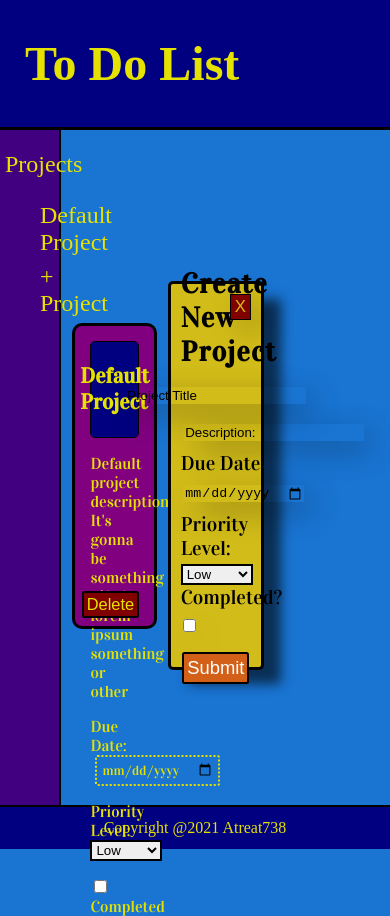
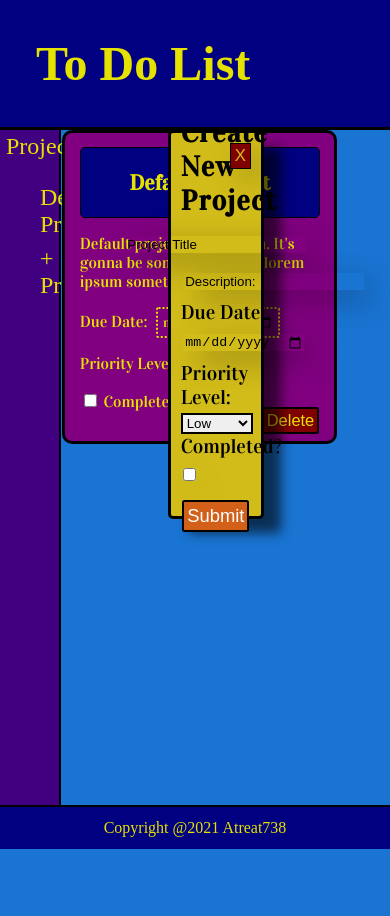
Before and after one commit to Atreat738/To-Do-List, a website built with webpack: page dist/index.html in a window 390 px wide. Both pictures are taken after a click on the item "+ Project". Shown: the top 916 px of the page. After the commit the page ends 849 px from the top, so only its background shows below. Built offline with Linux system fonts and the light colour scheme.

Commit message:
Bug fixes, improved responsiveness

```diff
--- a/package.json
+++ b/package.json
@@ -19,6 +19,8 @@
   },
   "homepage": "https://github.com/Atreat738/To-Do-List#readme",
   "devDependencies": {
+    "css-loader": "^6.5.1",
+    "style-loader": "^3.3.1",
     "webpack": "^5.49.0",
     "webpack-cli": "^4.7.2"
   }
--- a/src/project.js
+++ b/src/project.js
@@ -3,6 +3,7 @@ export default (function addProject() {
     const formModal = document.querySelector('#FormContainer');
     const closeFormBtn = document.querySelector('#CloseForm');
     const formSubmitBtn = document.querySelector('#FormSubmitBtn');
+    const defaultDeleteBtn = document.querySelector('#DefaultDeleteBtn');
 
     const rightContainer = document.querySelector('#RightContainer')
     const sideBarul = document.querySelector('#SideBarul');
@@ -22,6 +23,15 @@ export default (function addProject() {
         e.preventDefault();    //prevents page refresh. Fix once localstorage is implemented
         formModal.style.display = "none";
     })
+
+    // class ToDo {
+    //     constructor(title, descriptionm) {
+    //         this.title = title;
+    //         this.description = description;
+    //     }
+
+
+    // }
 
     formSubmitBtn.addEventListener('click', (e) => {
         e.preventDefault();   //prevents page refresh. Fix once localstorage is implemented
@@ -52,6 +62,7 @@ export default (function addProject() {
             newCard.parentNode.removeChild(newCard);
         })
 
+
         let cardHeader = document.createElement('div');
         cardHeader.classList.add('CardHeader');
         newCard.appendChild(cardHeader);
@@ -62,6 +73,7 @@ export default (function addProject() {
 
         let projectDescription = document.createElement('p');
         projectDescription.textContent = descriptionInput.value;
+        projectDescription.setAttribute('contenteditable', 'true');
         newCard.appendChild(projectDescription);
 
         let dateP = document.createElement('p');
@@ -130,7 +142,6 @@ export default (function addProject() {
                 checkBoxInput.checked = false;
             }
         }
-
     })
 
 })();
--- a/src/style.css
+++ b/src/style.css
@@ -1,72 +1,82 @@
 html, body {
+    background-color: #1974d2;
+    box-sizing: border-box;
+    height: 100%;
+    width: 100%;
     margin: 0;
     padding: 0;
-    width: 100%;
-    height: 100%;
-    box-sizing: border-box;
-    background-color: #1974d2;
 }
 
 header {
     display: flex;
     align-items: center;
     top: 0;
-    height: 15vh;
+    height: 15%;
     width: 100%;
     border-bottom: 3px solid black;
     background-color: navy;
 }
 
 header h1 {
-    margin-left: 25px;
+    margin-left: 0.75em;
     font-size: 3rem;
     color: #e6e200;
 }
 
 #RightContainer {
+    height: 82%;
+    width: 90%;
     position: absolute;
-    display: flex;
-    flex-wrap: wrap;
-    flex-direction: column;
-    justify-content: space-around;
+    display: grid;
+    grid-template-columns: repeat(4, 1fr);
+    gap: 0.5em;
     left: 16vw;
-    width: 90%;
-    height: 82%;
+    overflow-y: scroll;
 }
 
 .CardContainer {
-    position: relative;
+    background-color: #800080;
     border: 3px solid black;
     border-radius: 10px;
-    width: 12.5vw;
-    height: 32vh;
-    margin: 10px;
-    padding: 15px;
+    color: #e6e200;
     font-family: 'Vidaloka', serif;
-    background-color: #800080;
-    color: #e6e200;
+    position: relative;
+    width: 15em;
+    height: 17.5em;
+    padding: 0.9em;
     z-index: 1;
+}
 
+@media (max-width: 1200px) {
+    #RightContainer {
+        grid-template-columns: repeat(3, 1fr);
+    }
+}
+
+@media (max-width: 800px) {
+    #RightContainer {
+        grid-template-columns: repeat(2, 1fr);
+    }
 }
 
 .CardContainer input[type="date"] {
-    font-family: 'Vidaloka', serif;
-    color: #e6e200;
     background: transparent;
     border: 2.5px dotted #e6e200;
     border-radius: 2.5px;
+    color: #e6e200;
+    font-family: 'Vidaloka', serif;
+    margin-left: 5px;
     padding: 4px;
-    margin-left: 5px;
 }
 
 .CardHeader {
+    background-color: navy;
     border: 1px solid black;
     border-radius: 5px;
     font-size: 1.15rem;
     display: flex;
+    align-items: center;
     justify-content: center;
-    align-items: center;
-    background-color: navy;
 }
 
 .SelectBox {
@@ -86,30 +96,30 @@ select option[value="low"] {
 
 .ProjectDelete {
     background-color: #800000;
+    border: 2px solid black;
+    border-radius: 2.5px;
     color: #e6e200;
     font-size: 1.025rem;
-    border: 2px solid black;
-    border-radius: 2.5px;
+    padding: 2px 3px;
     position: absolute;
     bottom: 7.5px;
     right: 15px;
-    padding: 2px 3px;
 }
 
 #SideBar {
     background-color: #400080;
+    border-right: 2px solid black;
+    color: #e6e200;
+    font-size: 1.5rem;
+    height: 80%;
+    width: 15%;
     left: 0;
-    width: 15vw;
-    border-right: 2px solid black;
-    height: 80vh;
-    font-size: 1.5rem;
-    color: #e6e200;
 }
 
 #SideBar p {
-    margin-left: 5px;
+    margin-left: 0.25em;
     margin-top: 0;
-    padding-top: 2.5vh;
+    padding-top: 5%;
 }
 
 #SideBar ul {
@@ -117,7 +127,7 @@ select option[value="low"] {
 }
 
 #SideBar ul li {
-    margin-top: 7.5px;
+    margin-top: 0.3em;
 }
 
 #SideBar ul li:hover, #FormSubmitBtn:hover {
@@ -127,14 +137,14 @@ select option[value="low"] {
 
 
 footer {
+    background-color: navy;
+    border-top: 2px solid black;
     display: flex;
     align-items: center;
     justify-content: center;
     bottom: 0;
-    height: 5vh;
+    height: 5%;
     width: 100%;
-    border-top: 2px solid black;
-    background-color: navy;
 }
 
 footer p {
@@ -147,26 +157,22 @@ footer p {
 
 /* Begin Create Project Form CSS*/
 
-#FormModal {
-    display: none;
-}
-
 #FormContainer {
+    background-color: #d2bc19;
+    border: 3px solid black;
+    border-radius: 5px;
     font-family: 'Vidaloka', serif;
     font-size: 1.25rem;
+    height: 52.5%;
+    width: 20%;
+    box-shadow: 19px 16px 12px -2px rgba(0,0,0,0.60);
+    margin: auto 30% auto 30%;
+    padding: 10px;
     display: none;
     flex-direction: column;
     justify-content: center;
     position: absolute;
     z-index: 2;
-    padding: 10px;
-    margin: auto 30% auto 30%;
-    border: 3px solid black;
-    border-radius: 5px;
-    box-shadow: 19px 16px 12px -2px rgba(0,0,0,0.60);
-    width: 20%;
-    height: 52.5%;
-    background-color: #d2bc19;
 }
 
 #FormContainer h3 {
@@ -176,10 +182,10 @@ footer p {
 }
 
 #FormContainer input {
-    margin: 10px 2.5px;
-    box-shadow: 10px 10px 30px -5px rgba(0,0,0,0.67);
     background: transparent;
     border: none;
+    box-shadow: 10px 10px 30px -5px rgba(0,0,0,0.67);
+    margin: 10px 2.5px;
 }
 
 ::placeholder {
@@ -188,16 +194,16 @@ footer p {
 }
 
 #CloseForm {
+    background-color: #800000;
+    border: 1.5px solid black;
+    color: #d2bc19;
+    font-size: 1.05rem;
     text-align: center;
-    border: 1.5px solid black;
-    font-size: 1.05rem;
-    background-color: #800000;
-    color: #d2bc19;
     padding: 2px 4px;
+    box-shadow: 10px 10px 30px -5px rgba(0,0,0,0.67);
     position: absolute;
+    right: 10px;
     top: 10px;
-    right: 10px;
-    box-shadow: 10px 10px 30px -5px rgba(0,0,0,0.67);
 }
 
 #CloseForm:hover, .ProjectDelete:hover {
@@ -221,7 +227,7 @@ footer p {
     border-radius: 2.5px;
     color: white;
     font-size: 1.15rem;
+    margin: 0.5em auto 0 auto;
     padding: 3px;
-    margin: 10px auto 0 auto;
 }
 /*End Create Project Form CSS*/
```
Also changed, not shown: README.md, dist/bundle.js, dist/index.html, 1 other file.
